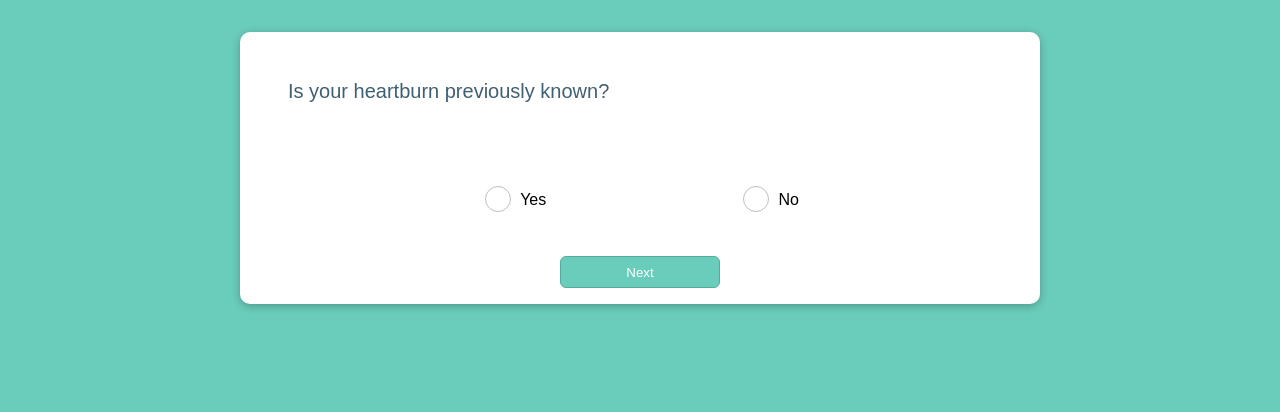
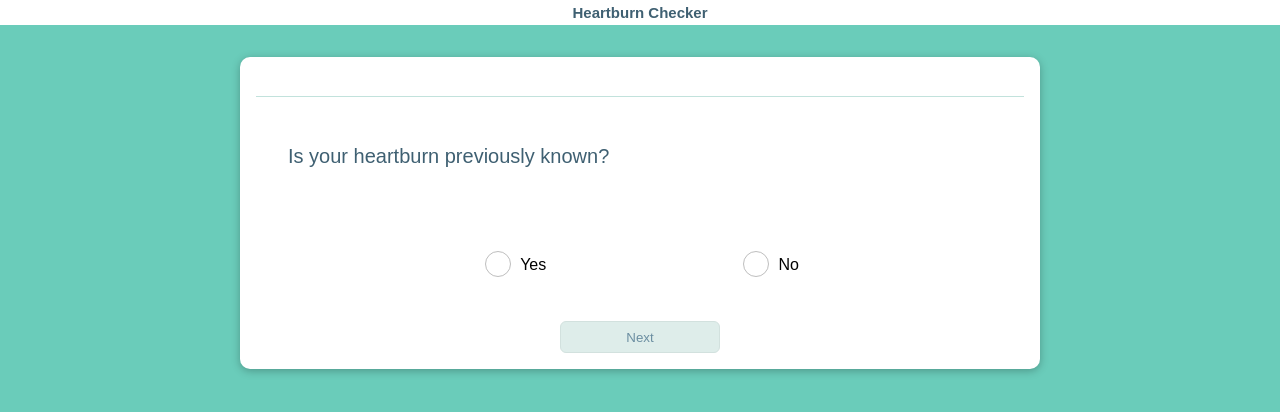
Before and after one commit to pedrovinicio/patient-flow, a React (Create React App) app: page / in a window 1280 px wide. Shown: the top 412 px of the page. Built offline with nearby package versions, Linux system fonts and the light colour scheme.

Commit message:
Adding score calculation and app header.

```diff
--- a/src/App.js
+++ b/src/App.js
@@ -1,11 +1,13 @@
 import React from 'react';
 import QuestionFlow from './components/Flow/QuestionFlow';
+import AppHeader from './components/UI/AppHeader';
 import heartBurnJson from './fixtures/heartburn.json'
 
 function App() {
 
   return (
     <div>
+      <AppHeader>Heartburn Checker</AppHeader>
       {<QuestionFlow questions={heartBurnJson.questions} outcomes={heartBurnJson.outcomes}></QuestionFlow>}
     </div>
   );
--- a/src/components/Flow/Outcome.js
+++ b/src/components/Flow/Outcome.js
@@ -1,17 +1,16 @@
 import React from "react";
 import Button from "../UI/Button";
-import Card from "../UI/Card";
 import classes from './Outcome.module.css';
 
 const Outcome = props => {
     return (
-        <Card className={classes.container}>
+        <div>
             <div className={classes.title}>Thank you for answering the questions!</div>
             <div className={classes.message}>{props.children}</div>
             <div className={classes.buttonContainer}>
                 {props.showBookAppointment && <Button></Button>}
             </div>
-        </Card>
+        </div>
     );
 };
 
--- a/src/components/Flow/Outcome.module.css
+++ b/src/components/Flow/Outcome.module.css
@@ -1,10 +1,3 @@
-.container {
-    margin: 2rem auto;
-    padding: 3rem 3rem 1rem 3rem;
-    width: 80%;
-    max-width: 50rem;
-}
-
 .title {
     color: #3F6072;
     font-size: 28px;
--- a/src/components/Flow/Question.js
+++ b/src/components/Flow/Question.js
@@ -1,6 +1,5 @@
 import React, {useState} from "react";
 import Button from "../UI/Button";
-import Card from "../UI/Card";
 import Radio from "../UI/Radio";
 import classes from './Question.module.css';
 
@@ -13,18 +12,19 @@ const Question = props => {
 
     const onNextClicked = () => {
         props.onAnswered(answered);
+        setAnswered(null);
     };
 
     return (
-        <Card className={classes.container}>
+        <div>
             <div className={classes.question}>{props.question.question_text}</div>
             <div className={classes.answersContainer}>
                 <Radio answers={props.question.answers} onChange={onRadioChanged}></Radio>
             </div>
             <div className={classes.buttonContainer}>
-                <Button onClick={onNextClicked}>Next</Button>
+                <Button onClick={onNextClicked} disabled={!answered}>Next</Button>
             </div>
-        </Card>
+        </div>
     );
 };
 
--- a/src/components/Flow/Question.module.css
+++ b/src/components/Flow/Question.module.css
@@ -1,10 +1,3 @@
-.container {
-    margin: 2rem auto;
-    padding: 3rem 3rem 1rem 3rem;
-    width: 80%;
-    max-width: 50rem;
-}
-
 .question {
     color: #3F6072;
     font-size: 20px;
--- a/src/components/Flow/QuestionFlow.js
+++ b/src/components/Flow/QuestionFlow.js
@@ -1,18 +1,37 @@
+import { FontAwesomeIcon } from '@fortawesome/react-fontawesome';
 import React, {useState} from 'react';
-import Button from '../UI/Button';
+import Card from '../UI/Card';
 import Outcome from './Outcome';
 import Question from './Question';
+import classes from './QuestionFlow.module.css';
+import { faArrowLeft } from "@fortawesome/free-solid-svg-icons"
 
 const QuestionFlow = props => {
     const [currentQuestion, setCurrentQuestion] = useState(props.questions[0]);
+    const [score, setScore] = useState(0);
     const [outcome, setOutcome] = useState(null);
 
     const onAnswered = (answered) => {
+        setScore(score + answered.score);
         var nextQuestion = findNextQuestion(answered);
         if(nextQuestion){
             setCurrentQuestion(nextQuestion);
         } else{
-            setOutcome(currentQuestion.next[0]);
+            var outcomeId = findOutcomeId(currentQuestion.next);
+            var outcome = props.outcomes.find((outcome) => outcome.id === outcomeId);
+            setOutcome(outcome);
+        }
+    }
+
+    function findOutcomeId(possibleOutcomes) {
+        for (let i = 0; i < possibleOutcomes.length; i++) {
+            if(!possibleOutcomes[i].max_score) {
+                console.log("returning: " + possibleOutcomes[i].outcome);
+                return possibleOutcomes[i].outcome;
+            } else if(score <= possibleOutcomes[i].max_score) {
+                console.log("returning: " + possibleOutcomes[i].outcome);
+                return possibleOutcomes[i].outcome;
+            }
         }
     }
 
@@ -30,10 +49,15 @@ const QuestionFlow = props => {
     }
 
     return (
-    <div>
-        {!outcome && <Question question={currentQuestion} onAnswered={onAnswered}></Question>}
-        {outcome && <Outcome showBookAppointment={props.outcomes[0].show_booking_button}>{props.outcomes[0].text}</Outcome>}
-    </div>
+        <Card className={classes.container}>
+            {!outcome && <div className={classes.header}>
+                {(currentQuestion.id !== props.questions[0].id) && <FontAwesomeIcon icon={faArrowLeft}/>}
+            </div>}
+            <div className={classes.content}>
+                {!outcome && <Question question={currentQuestion} onAnswered={onAnswered}></Question>}
+                {outcome && <Outcome showBookAppointment={outcome.show_booking_button}>{outcome.text}</Outcome>}
+            </div>
+        </Card>
     );
 }
 
--- /dev/null
+++ b/src/components/Flow/QuestionFlow.module.css
@@ -0,0 +1,23 @@
+.container {
+    margin: 2rem auto;
+    width: 80%;
+    max-width: 50rem;
+}
+
+.header {
+    display: flex;
+    align-items: center;
+    margin: 0 1rem;
+    border-bottom: 1px solid #52ad9c59;
+    height: 2.5rem;
+    color: #52ad9c;
+}
+
+.header svg {
+    font-size: 1.25rem;
+    cursor: pointer;
+}
+
+.content {
+    padding: 3rem 3rem 1rem 3rem;
+}
--- /dev/null
+++ b/src/components/UI/AppHeader.js
@@ -0,0 +1,8 @@
+import React from "react";
+import classes from './AppHeader.module.css';
+
+const AppHeader = (props) => {
+    return <div className={classes.header}>{props.children}</div>
+};
+
+export default AppHeader;
--- /dev/null
+++ b/src/components/UI/AppHeader.module.css
@@ -0,0 +1,8 @@
+.header {
+    background-color: white;
+    padding: 0.25rem 1rem;
+    font-size: 15px;
+    color: #3F6072;
+    text-align: center;
+    font-weight: bold;
+}
--- a/src/components/UI/Button.js
+++ b/src/components/UI/Button.js
@@ -6,7 +6,8 @@ const Button = props => {
     return <button
                 className={classes.button}
                 type={props.type || 'button'}
-                onClick={props.onClick}>
+                onClick={props.onClick}
+                disabled={props.disabled}>
                     {props.children}
             </button>
 };
--- a/src/components/UI/Button.module.css
+++ b/src/components/UI/Button.module.css
@@ -18,6 +18,13 @@
     border-color: #3d9081;
 }
 
+.button:disabled {
+    background: #deedea;
+    border-color: #d2e1de;
+    color: #6b8ea1;
+    cursor: unset;
+}
+
 .button:focus {
     outline: none;
 }
```
